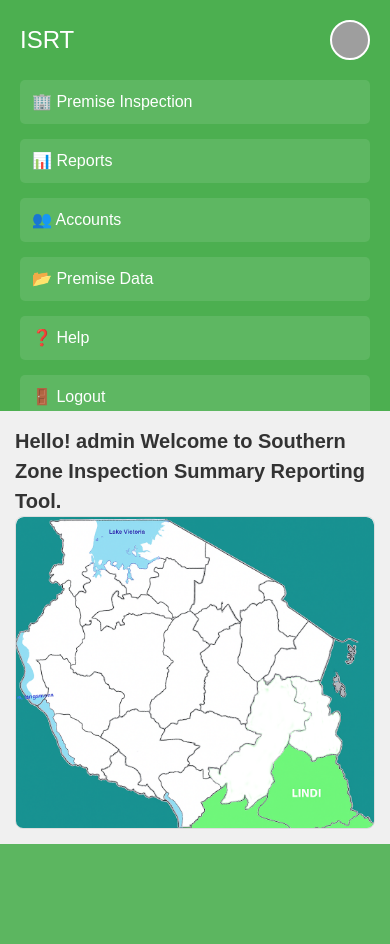
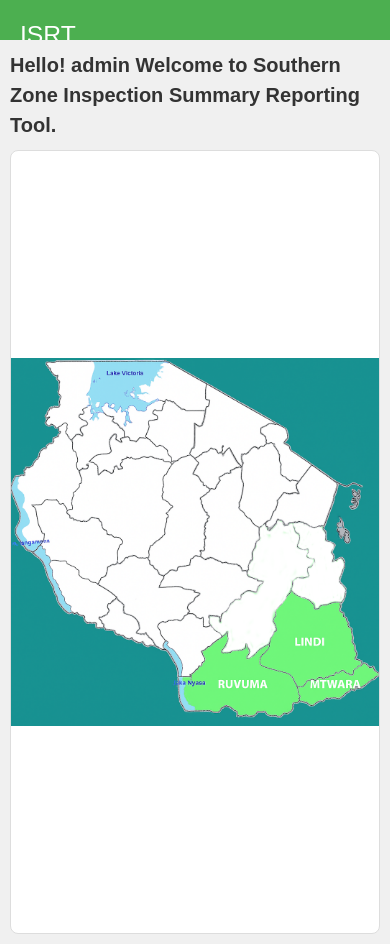
Before and after one commit to benjaminkamoga/ISRT, a Flask app: page /dashboard in a window 390 px wide. Before the commit the page ends 844 px from the top, so only its background shows below. Run offline with Flask 3, Linux system fonts and the light colour scheme; a user stored in the database is signed in; data comes from the database, SQL or seed files in the repository; grey boxes are pictures that could not be loaded.

Commit message:
Fix mobile portrait layout: dashboard and continue_inspection responsive

```diff
--- a/templates/dashboard.html
+++ b/templates/dashboard.html
@@ -12,13 +12,12 @@
     html, body {
   margin: 0;
   padding: 0;
+  height: 100%;
   font-family: Arial, sans-serif;
-      height: 100%;
 }
 
 body {
   display: flex;
-      flex-direction: row;
   min-height: 100vh;
   overflow: hidden;
 }
@@ -33,79 +32,18 @@
   overflow-y: auto;
 }
 
-    .sidebar-header {
-      display: flex;
-      align-items: center;
-      justify-content: space-between;
-      margin-bottom: 20px;
-    }
-
-    .sidebar-header h2 {
-      font-size: 1.5em;
-      margin: 0;
-      user-select: none;
-    }
-
-    .profile-pic {
-      width: 40px;
-      height: 40px;
-      border-radius: 50%;
-      background-color: #ddd;
-      background-image: url("{{ profile_pic_url if profile_pic_url else url_for('static', filename='images/profile.png') }}");
-      background-size: cover;
-      background-position: center;
-      flex-shrink: 0;
-      border: 2px solid white;
-      cursor: pointer;
-      display: inline-block;
-    }
-
-    .menu { list-style: none; padding: 0; margin: 0; }
-    .menu > li { margin-bottom: 15px; }
-    .menu a, .menu button {
-      display: block;
-      padding: 10px 12px;
-      border-radius: 5px;
-      color: white;
-      text-decoration: none;
-      font-size: 1em;
-      background: rgba(255, 255, 255, 0.1);
-      border: none;
-      cursor: pointer;
-      text-align: left;
-      width: 100%;
-    }
-    .menu a:hover, .menu button:hover { background: rgba(255,255,255,0.25); }
-
-    .submenu { list-style: none; padding-left: 15px; margin-top: 5px; display: none; }
-    .submenu li { margin-bottom: 8px; }
-    .submenu a, .submenu button {
-      font-size: 0.95em;
-      padding-left: 10px;
-      background: rgba(255,255,255,0.2);
-      border-radius: 4px;
-      border: none;
-      cursor: pointer;
-      color: white;
-      text-decoration: none;
-      width: 100%;
-      text-align: left;
-    }
-    .submenu a:hover, .submenu button:hover { background: rgba(255,255,255,0.35); }
-
 /* Main content */
 .main-content {
   flex-grow: 1;
-      margin: 0;
-      padding: 20px 30px;
-      box-sizing: border-box;
-      overflow: auto;
   display: flex;
   flex-direction: column;
   background-color: #f0f0f0;
   color: #333;
+  padding: 20px 30px;
+  box-sizing: border-box;
 }
 
+/* Welcome message */
 .welcome-message {
   font-size: 1.25em;
   font-weight: 600;
@@ -113,45 +51,42 @@
   user-select: none;
 }
 
-    /* Map */
+/* Map container fills remaining space */
 .map-container {
-      overflow: hidden;
+  width: 100%;
   border: 1px solid #ddd;
   border-radius: 8px;
   background: white;
-      width: 100%;
+  flex-grow: 1;
+  overflow: hidden;
 }
 
 .map-container img {
   width: 100%;
-      height: auto; /* keep aspect ratio */
+  height: 100%;
+  object-fit: contain;
   display: block;
   border-radius: 8px;
 }
 
-    /* Responsive adjustments */
+/* --- Responsive adjustments --- */
 @media (max-width: 768px) {
   body {
     flex-direction: column;
-        min-height: 100vh;
   }
 
   .sidebar {
     width: 100%;
     height: auto;
-        max-height: none;
   }
 
   .main-content {
-        padding: 15px;
-      }
-
-      .welcome-message {
-        margin-bottom: 0;
+    padding: 10px;
   }
 
   .map-container {
-        margin-top: 0; /* no extra space */
+    height: calc(100vh - 60px); /* Adjust 60px if your welcome message + padding differs */
+    margin-top: 0;
   }
 }
 
```
Also changed, not shown: templates/continue_inspection.html (+54 -10 lines). Lines whose indentation alone changed are shown as unchanged.
